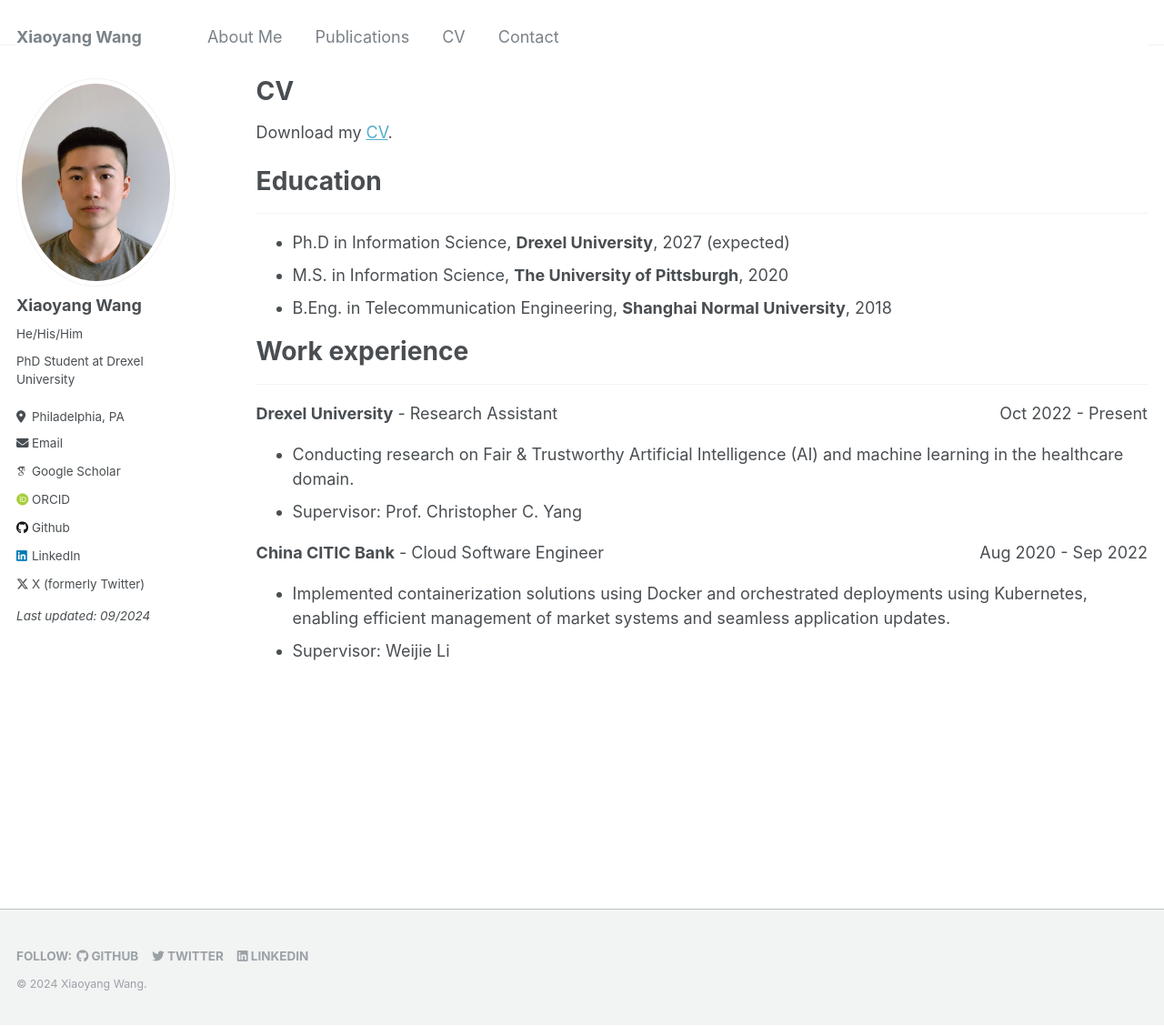
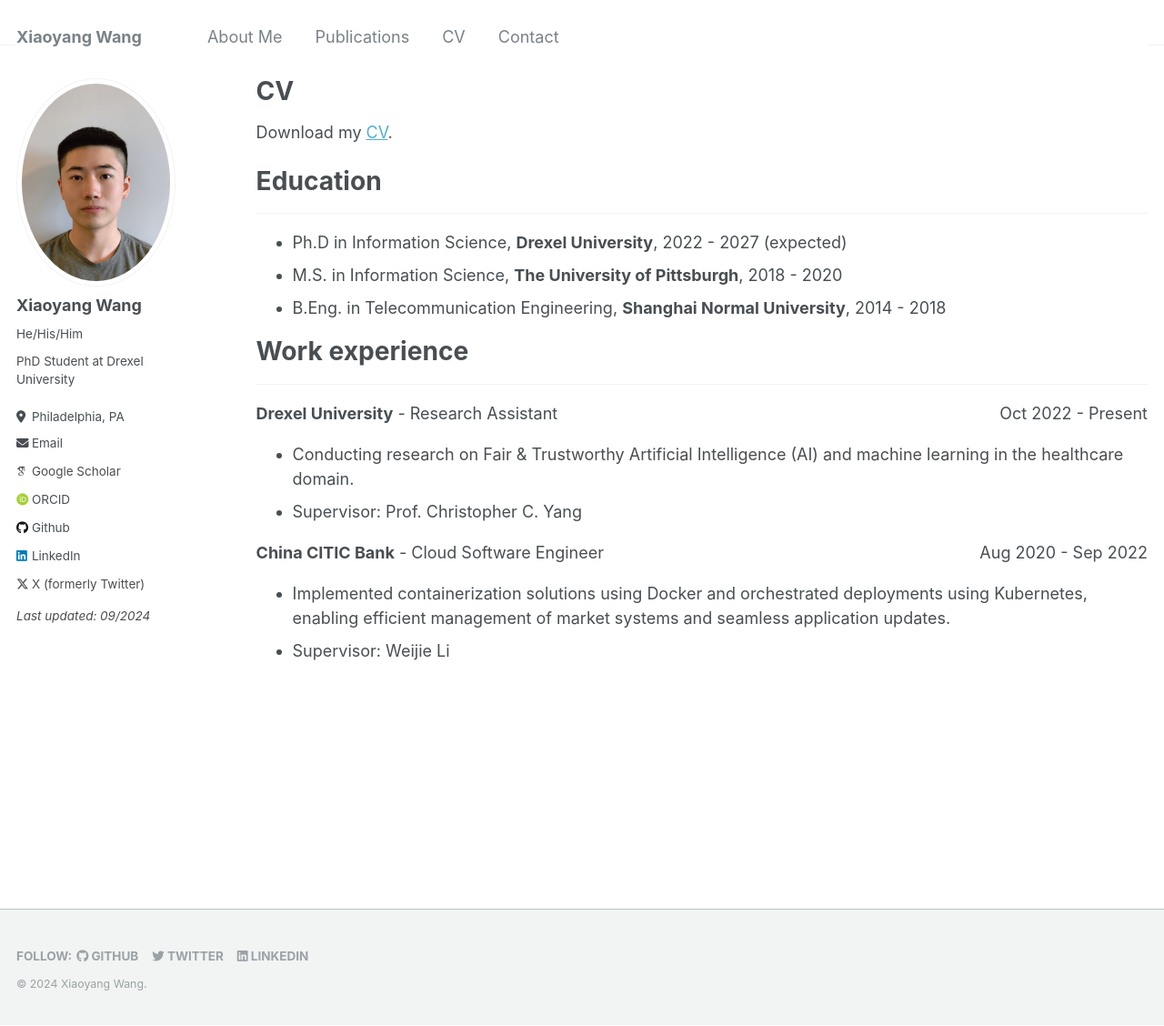
Before and after one commit to wangxiaoyang0412/wangxiaoyang.github.io, a Jekyll site: the page built from _pages/cv.md, in a window 1280 px wide and 1128 px high. Shown: the whole window at 91% size. Built offline with Jekyll 4.4.1, drawn with Linux system fonts in a browser that asks for light colours; some web fonts are replaced.

```diff
--- a/_pages/cv.md
+++ b/_pages/cv.md
@@ -14,9 +14,9 @@ Education
 ======
 ------
 
-* Ph.D in Information Science, **Drexel University**, 2027 (expected)
-* M.S. in Information Science, **The University of Pittsburgh**, 2020
-* B.Eng. in Telecommunication Engineering, **Shanghai Normal University**, 2018
+* Ph.D in Information Science, **Drexel University**, 2022 - 2027 (expected)
+* M.S. in Information Science, **The University of Pittsburgh**, 2018 - 2020
+* B.Eng. in Telecommunication Engineering, **Shanghai Normal University**, 2014 - 2018
 
 Work experience
 ======
```
Also changed, not shown: 1 other file.
